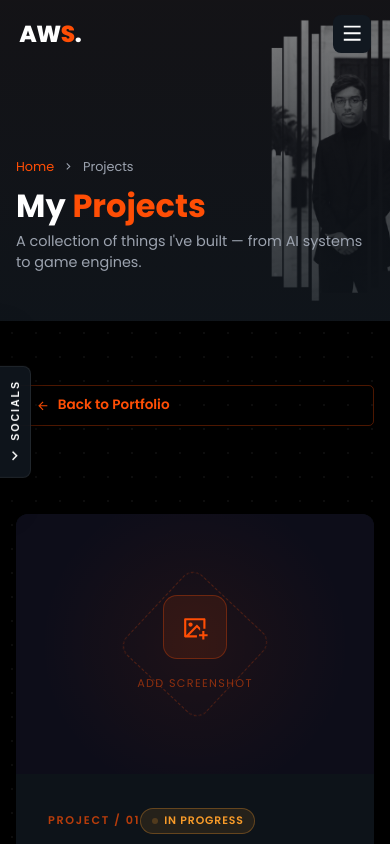
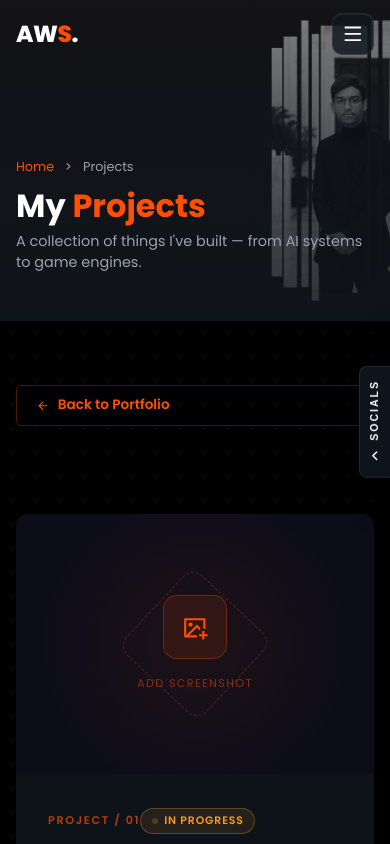
Before and after one commit to Ab-Wb-Sid/my-portfolio, a React (Vite) app: page /projects in a window 390 px wide. Shown: the top 844 px of the page. Built offline with nearby package versions, Linux system fonts and the light colour scheme.

Commit message:
star repo and social hover adjustment

```diff
--- a/src/components/Navbar.css
+++ b/src/components/Navbar.css
@@ -2,7 +2,8 @@
 nav {
   position: fixed; top: 0; left: 0; right: 0; z-index: 1000;
   padding: 0 2rem; height: 68px;
-  display: flex; align-items: center; justify-content: space-between;
+  display: grid; grid-template-columns: minmax(120px, 1fr) auto minmax(120px, 1fr);
+  align-items: center; gap: 1rem;
   background: rgba(0,0,0,0); backdrop-filter: blur(0px);
   border-bottom: 1px solid transparent;
   transition: background 0.4s ease, backdrop-filter 0.4s ease, border-color 0.4s ease;
@@ -13,7 +14,7 @@ nav.scrolled { background: rgba(0,0,0,0.9); backdrop-filter: blur(20px); border-
 .nav__logo a:hover { opacity: 0.8; }
 .nav__logo a span { color: var(--secondary-color); }
 
-.nav__links { display: flex; align-items: center; gap: 0.2rem; list-style: none; }
+.nav__links { display: flex; align-items: center; justify-content: center; gap: 0.2rem; list-style: none; }
 .nav__links a {
   color: rgba(255,255,255,0.65); font-size: 0.84rem; font-weight: 500;
   padding: 0.4rem 0.85rem; border-radius: 6px;
@@ -26,18 +27,71 @@ nav.scrolled { background: rgba(0,0,0,0.9); backdrop-filter: blur(20px); border-
   width: 4px; height: 4px; border-radius: 50%; background: var(--secondary-color);
 }
 
+.nav__actions {
+  display: flex;
+  align-items: center;
+  justify-content: flex-end;
+  gap: 0.7rem;
+}
+
+.nav__repo {
+  display: inline-flex;
+  align-items: center;
+  gap: 0.45rem;
+  min-height: 38px;
+  padding: 0.45rem 0.85rem;
+  border: 1px solid rgba(255, 78, 5, 0.32);
+  border-radius: 999px;
+  color: var(--white);
+  background: rgba(255, 78, 5, 0.08);
+  font-size: 0.78rem;
+  font-weight: 700;
+  white-space: nowrap;
+  transition: transform 0.25s var(--ease-out-back), background 0.2s, border-color 0.2s, box-shadow 0.2s;
+}
+
+.nav__repo svg {
+  font-size: 1rem;
+}
+
+.nav__repo-star {
+  color: var(--secondary-color);
+}
+
+.nav__repo:hover {
+  transform: translateY(-1px);
+  background: rgba(255, 78, 5, 0.15);
+  border-color: var(--secondary-color);
+  box-shadow: 0 8px 24px var(--secondary-glow);
+}
+
 .nav__toggle {
   display: none; font-size: 1.4rem; cursor: pointer; color: var(--white);
-  width: 38px; height: 38px; align-items: center; justify-content: center;
-  border-radius: 8px; background: var(--surface); transition: background 0.2s;
-  border: none;
+  width: 42px; height: 42px; align-items: center; justify-content: center;
+  border-radius: 10px; background: rgba(17, 24, 32, 0.82);
+  transition: background 0.2s, border-color 0.2s, box-shadow 0.2s, transform 0.2s;
+  border: 1px solid rgba(255,255,255,0.09);
+  box-shadow: inset 0 1px 0 rgba(255,255,255,0.06);
 }
-.nav__toggle:hover { background: var(--surface-2); }
+.nav__toggle:hover,
+.nav__toggle.active {
+  background: var(--secondary-color);
+  border-color: var(--secondary-color);
+  box-shadow: 0 8px 24px var(--secondary-glow);
+}
+
+.nav__toggle:active { transform: scale(0.96); }
+.nav__toggle svg { width: 1.35rem; height: 1.35rem; }
 
 @media (max-width: 768px) {
-  nav { padding: 0 1.2rem; }
+  nav {
+    grid-template-columns: 1fr auto;
+    gap: 0.75rem;
+    padding: 0 1rem;
+  }
   .nav__links {
-    position: fixed; top: 68px; left: 0; right: 0; bottom: 0;
+    position: fixed; top: 68px; left: 0; right: 0;
+    height: calc(100vh - 68px);
     background: rgba(0,0,0,0.97); backdrop-filter: blur(20px);
     flex-direction: column; align-items: center; justify-content: center;
     gap: 0.4rem; opacity: 0; pointer-events: none;
@@ -46,5 +100,7 @@ nav.scrolled { background: rgba(0,0,0,0.9); backdrop-filter: blur(20px); border-
   }
   .nav__links.active { opacity: 1; pointer-events: all; transform: translateY(0); }
   .nav__links a { font-size: 1.2rem; padding: 0.7rem 2rem; }
+  .nav__actions { gap: 0; }
+  .nav__repo { display: none; }
   .nav__toggle { display: flex; }
 }
--- a/src/components/Navbar.jsx
+++ b/src/components/Navbar.jsx
@@ -1,6 +1,6 @@
 import { useState, useEffect } from 'react'
 import { Link, useLocation, useNavigate } from 'react-router-dom'
-import { RiInstagramLine, RiMailLine, RiLinkedinFill, RiMenuLine, RiCloseLine } from 'react-icons/ri'
+import { RiCloseLine, RiGithubFill, RiMenuLine, RiStarLine } from 'react-icons/ri'
 import './Navbar.css'
 
 const navItems = [
@@ -65,9 +65,28 @@ export default function Navbar() {
         ))}
       </div>
 
-      <button className="nav__toggle" onClick={() => setMenuOpen(!menuOpen)}>
-        {menuOpen ? <RiCloseLine /> : <RiMenuLine />}
-      </button>
+      <div className="nav__actions">
+        <a
+          className="nav__repo"
+          href="https://github.com/Ab-Wb-Sid/my-portfolio"
+          target="_blank"
+          rel="noreferrer"
+          aria-label="Star this portfolio repository on GitHub"
+        >
+          <RiGithubFill />
+          <span>Star repo</span>
+          <RiStarLine className="nav__repo-star" />
+        </a>
+
+        <button
+          className={`nav__toggle ${menuOpen ? 'active' : ''}`}
+          onClick={() => setMenuOpen(!menuOpen)}
+          aria-expanded={menuOpen}
+          aria-label={menuOpen ? 'Close navigation menu' : 'Open navigation menu'}
+        >
+          {menuOpen ? <RiCloseLine /> : <RiMenuLine />}
+        </button>
+      </div>
     </nav>
   )
 }
--- a/src/components/SocialSidebar.css
+++ b/src/components/SocialSidebar.css
@@ -77,6 +77,10 @@
   color: inherit;
 }
 
+.social-tab-arrow svg {
+  transition: transform 0.3s;
+}
+
 /* Open states */
 .social-tab-container.open .social-tab-panel {
   transform: translateX(0);
@@ -84,6 +88,10 @@
 
 .social-tab-container.open .social-tab-trigger {
   transform: translateX(76px);
+}
+
+.social-tab-container.open .social-tab-arrow svg {
+  transform: rotate(180deg);
 }
 
 /* Staggered Pop-in animations for links when open */
@@ -128,13 +136,57 @@
 .social-tab-container.open .social-tab-links a:nth-child(3) { transition-delay: 0.24s; }
 
 /* Responsive Adjustments */
+@media (max-width: 768px) {
+  .social-tab-container {
+    left: auto;
+    right: 0;
+  }
+
+  .social-tab-panel {
+    left: auto;
+    right: 0;
+    border-left: 1px solid rgba(255, 255, 255, 0.08);
+    border-right: none;
+    border-radius: 10px 0 0 10px;
+    box-shadow: -10px 0 30px rgba(0, 0, 0, 0.4);
+    transform: translateX(100%);
+  }
+
+  .social-tab-trigger {
+    border-left: 1px solid rgba(255, 255, 255, 0.08);
+    border-right: none;
+    border-radius: 8px 0 0 8px;
+    box-shadow: -4px 0 15px rgba(0, 0, 0, 0.3);
+  }
+
+  .social-tab-trigger:hover {
+    box-shadow: -4px 0 20px var(--secondary-glow);
+  }
+
+  .social-tab-container.open .social-tab-trigger {
+    transform: translateX(-76px);
+  }
+
+  .social-tab-links a {
+    transform: scale(0.8) translateX(15px);
+  }
+
+  .social-tab-arrow svg {
+    transform: rotate(180deg);
+  }
+
+  .social-tab-container.open .social-tab-arrow svg {
+    transform: rotate(0deg);
+  }
+}
+
 @media (max-width: 600px) {
   .social-tab-panel {
     width: 66px;
     padding: 1rem 0.75rem;
   }
   .social-tab-container.open .social-tab-trigger {
-    transform: translateX(66px);
+    transform: translateX(-66px);
   }
   .social-tab-trigger {
     padding: 0.8rem 0.4rem;
--- a/src/components/SocialSidebar.jsx
+++ b/src/components/SocialSidebar.jsx
@@ -53,7 +53,7 @@ export default function SocialSidebar() {
       >
         <span className="social-tab-text">SOCIALS</span>
         <div className="social-tab-arrow">
-          <RiArrowRightSLine style={{ transform: isOpen ? 'rotate(180deg)' : 'rotate(0deg)', transition: 'transform 0.3s' }} />
+          <RiArrowRightSLine />
         </div>
       </button>
     </div>
```
